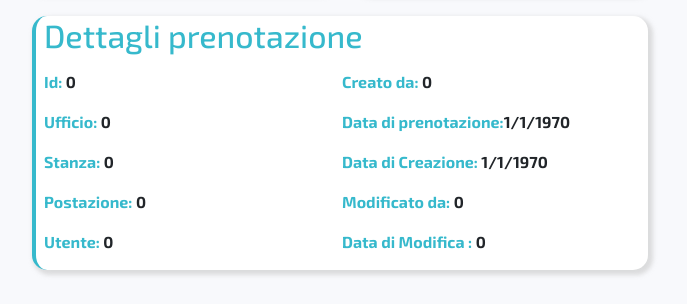
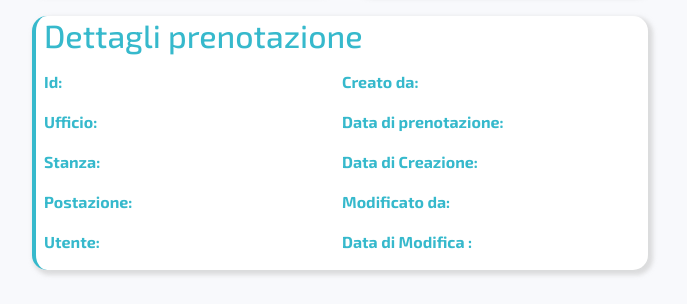
Before and after one commit to asicuro/tirocinio-prenotazione-postazioni, a React (Create React App) app in the folder frontend/prenotazione-postazioni/: page / in a window 1280 px wide. Shown: the part 363-667 px from the top of the page, without its empty margins (300-987 px from the left). Built offline with nearby package versions, Linux system fonts and the light colour scheme; no server answers.

Commit message:
Resa inizializzazione della prenotazione cliccata null e fatta renderizzazione condizionale per le date in dettagli

```diff
--- a/frontend/prenotazione-postazioni/src/Dashboard.jsx
+++ b/frontend/prenotazione-postazioni/src/Dashboard.jsx
@@ -8,16 +8,16 @@ export const Dashboard = () => {
     const [giorno, setGiorno] = useState(new Date().getTime());
     const [prenotazioni, setPrenotazioni] = useState([]);
     const [prenotazione, setPrenotazione] = useState({
-        id: 0,
-        ufficio: 0,
-        stanza: 0,
-        createUser: 0,
-        createDate: 0,
-        editUser: 0,
-        utente: 0,
-        postazione: 0,
-        editDate: 0,
-        dataPrenotazione: 0,
+        id: null,
+        ufficio: null,
+        stanza: null,
+        createUser: null,
+        createDate: null,
+        editUser: null,
+        utente: null,
+        postazione: null,
+        editDate: null,
+        dataPrenotazione: null,
     });
 
     const fetch = () => {
--- a/frontend/prenotazione-postazioni/src/Dettagli.jsx
+++ b/frontend/prenotazione-postazioni/src/Dettagli.jsx
@@ -39,11 +39,17 @@ export const DettagliPreno = ({ giorno, prenotazione }) => {
                     </p>
                     <p className="Dettagli-label">
                         <span className="colore">Data di prenotazione:</span>
-                        {new Date(prenotazione.dataPrenotazione).toLocaleDateString()}
+                        {prenotazione.dataPrenotazione &&
+                            new Date(
+                                prenotazione.dataPrenotazione
+                            ).toLocaleDateString()}
                     </p>
                     <p className="Dettagli-label">
                         <span className="colore">Data di Creazione:</span>{" "}
-                        {new Date(prenotazione.createDate).toLocaleDateString()}
+                        {prenotazione.createDate &&
+                            new Date(
+                                prenotazione.createDate
+                            ).toLocaleDateString()}
                     </p>
                     <p className="Dettagli-label">
                         <span className="colore">Modificato da:</span>{" "}
```
